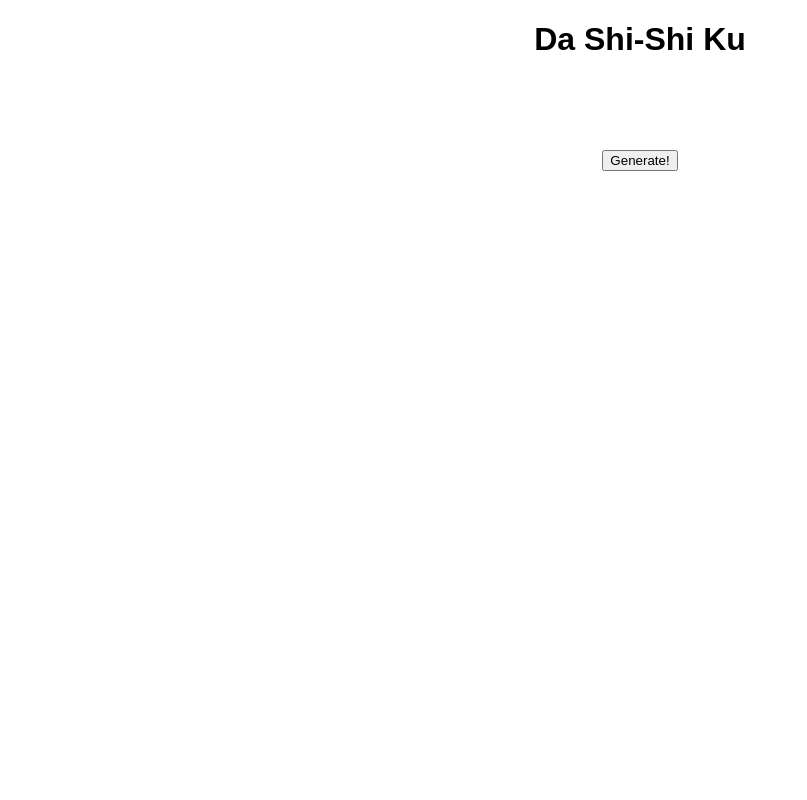
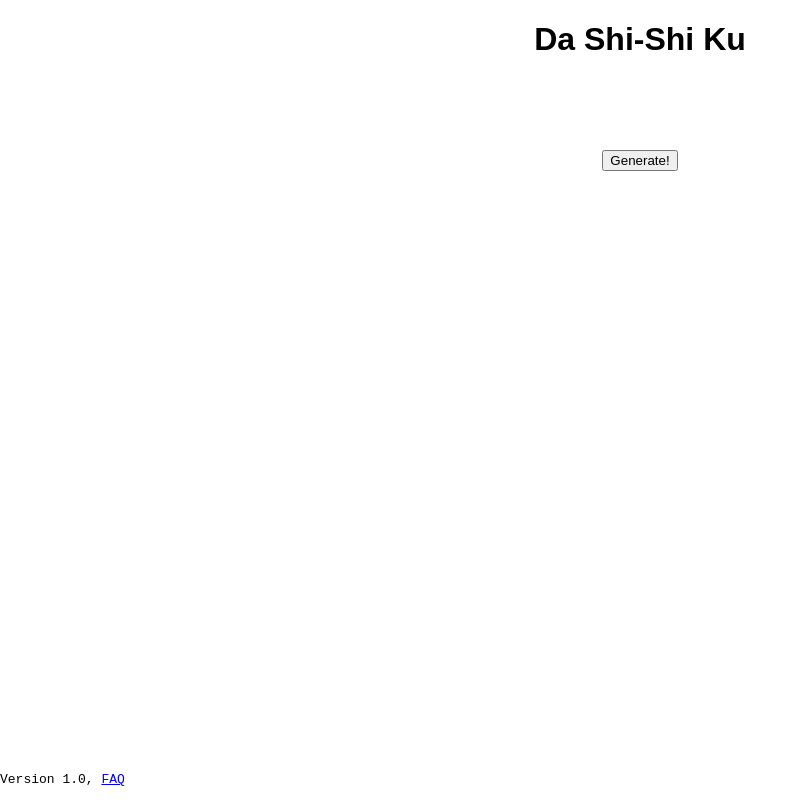
Before and after one commit to cekstedt/cekstedt.github.io, a plain HTML site: page index.html in a window 1280 px wide. Shown: the whole page, without its empty margins (0-807 px from the left). Drawn offline with Linux system fonts and the light colour scheme.

Commit message:
Update index.html
Add footer pointing to faq.html

```diff
--- a/index.html
+++ b/index.html
@@ -7,6 +7,18 @@ body {
   margin: 0;
   font-family: Arial, Helvetica, sans-serif;
 }
+
+pre{
+    font-family: monospace;
+    font-size: 1em;
+}
+
+#bottom {
+	position:absolute;
+	bottom:0;
+	left:0;
+}
+
 </style>
 </head>
 <body>
@@ -14,8 +26,11 @@ body {
 <div style="text-align:center">
   <h1>Da Shi-Shi Ku</h1>
   <p id="text"><br><br><br></p>
+  <div><button id="button" onclick="generate_haiku()">Loading...</button></div>
+</div>
 
-  <div><button id="button" onclick="generate_haiku()">Loading...</button></div>
+<div id="bottom">
+  <pre id="versionNumber">Version 1.0, <a href="faq.html" target="_blank">FAQ</a></pre>
 </div>
 
 <script src="Dictionary.js"></script>
```
